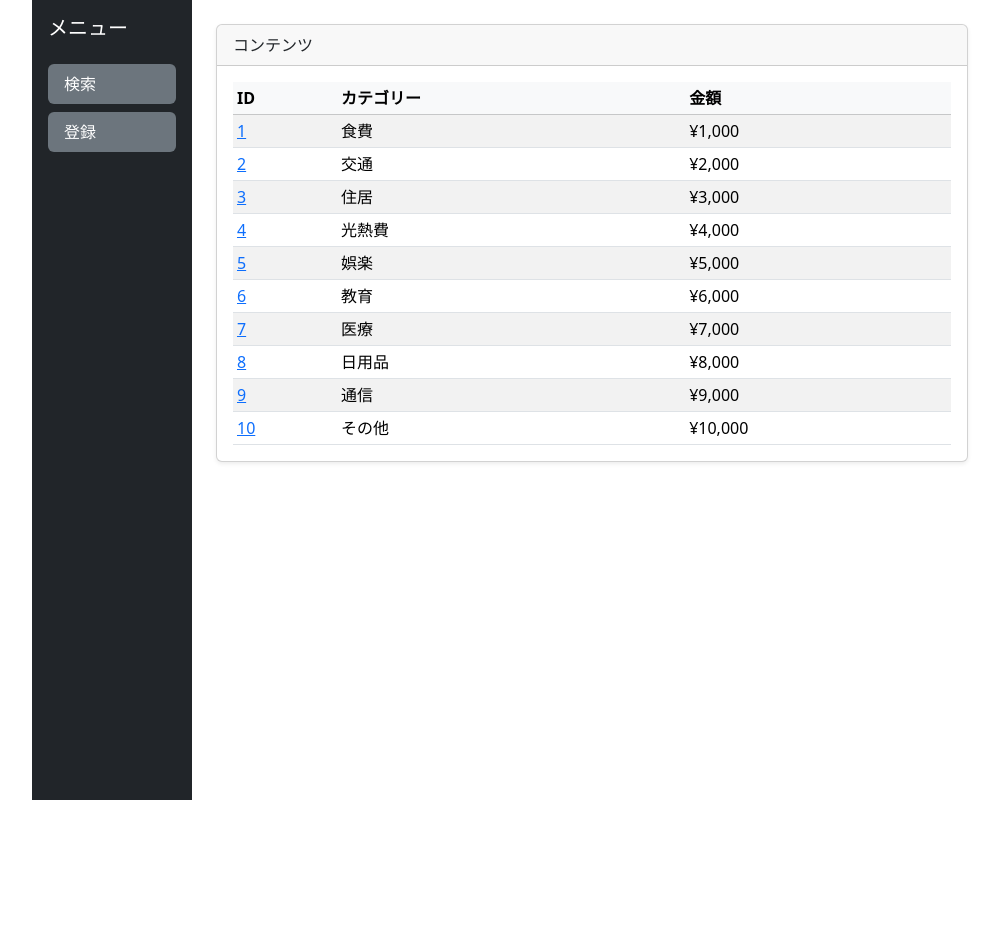
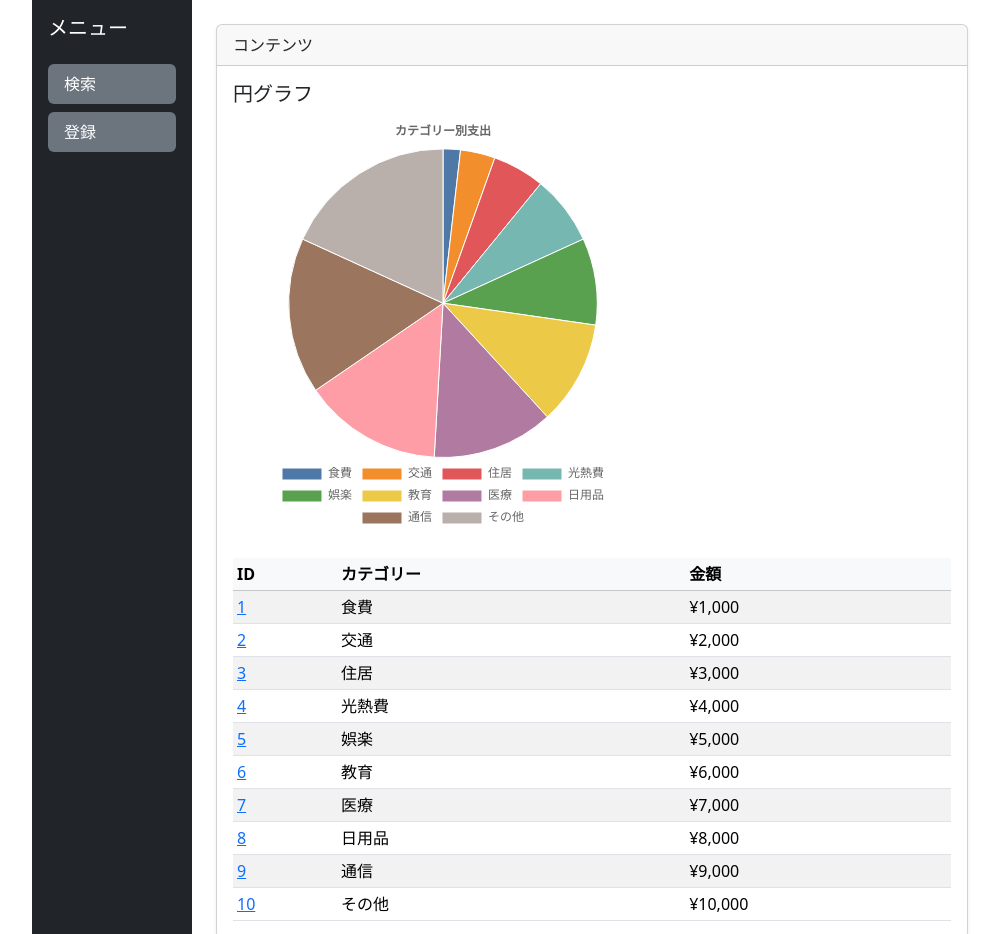
Before and after one commit to favopg/kotlin_ai, a website: page front/index.html in a window 1280 px wide. Shown: the top 934 px of the page, without its empty margins (128-1127 px from the left). Before the commit the page ends 800 px from the top, so only its background shows below. Drawn offline with nearby package versions, Linux system fonts and the light colour scheme.

Commit message:
feat: カテゴリー別支出の円グラフ表示を追加
- Chart.jsを導入し、カテゴリーごとの支出を視覚化
- 円グラフの描画ロジックを`buildChart`メソッドとして実装
- 初期化時にグラフが表示されるよう`mounted`フックを設定
- 金額を数値に変換するための`parseAmount`メソッドを実装

```diff
--- a/front/index.html
+++ b/front/index.html
@@ -8,6 +8,8 @@
     <link href="https://cdn.jsdelivr.net/npm/bootstrap@5.3.2/dist/css/bootstrap.min.css" rel="stylesheet">
     <!-- Bootstrap JS -->
     <script src="https://cdn.jsdelivr.net/npm/bootstrap@5.3.2/dist/js/bootstrap.bundle.min.js"></script>
+    <!-- Chart.js -->
+    <script src="https://cdn.jsdelivr.net/npm/chart.js"></script>
 </head>
 <body>
     <div class="container" style="max-width: 960px;">
@@ -26,6 +28,14 @@
                 <div class="card shadow-sm">
                     <div class="card-header">コンテンツ</div>
                     <div id="app" class="card-body">
+                        <!-- 円グラフ（右サイドコンテンツの一番上） -->
+                        <div class="mb-4">
+                            <h5 class="card-title mb-2">円グラフ</h5>
+                            <div class="ratio ratio-1x1" style="max-width: 420px;">
+                                <canvas id="categoryPieChart" aria-label="カテゴリー別支出円グラフ" role="img"></canvas>
+                            </div>
+                        </div>
+
                         <div class="table-responsive">
                             <table class="table table-sm table-striped align-middle mb-0">
                                 <thead class="table-light">
@@ -66,8 +76,49 @@
                         { id: 8, category: '日用品', amount: '¥8,000' },
                         { id: 9, category: '通信', amount: '¥9,000' },
                         { id: 10, category: 'その他', amount: '¥10,000' }
-                    ]
+                    ],
+                    _chart: null
                 }
+            },
+            methods: {
+                parseAmount(val) {
+                    if (typeof val === 'number') return val;
+                    const n = String(val).replace(/[^\d.-]/g, '');
+                    return Number(n || 0);
+                },
+                buildChart() {
+                    const totals = {};
+                    for (const it of this.items) {
+                        totals[it.category] = (totals[it.category] || 0) + this.parseAmount(it.amount);
+                    }
+                    const labels = Object.keys(totals);
+                    const data = Object.values(totals);
+                    const ctx = document.getElementById('categoryPieChart');
+                    if (!ctx) return;
+                    if (this._chart) {
+                        this._chart.destroy();
+                    }
+                    this._chart = new Chart(ctx, {
+                        type: 'pie',
+                        data: {
+                            labels,
+                            datasets: [{
+                                data,
+                                backgroundColor: ['#4e79a7','#f28e2b','#e15759','#76b7b2','#59a14f','#edc948','#b07aa1','#ff9da7','#9c755f','#bab0ab'],
+                                borderWidth: 1
+                            }]
+                        },
+                        options: {
+                            plugins: {
+                                legend: { position: 'bottom' },
+                                title: { display: true, text: 'カテゴリー別支出' }
+                            }
+                        }
+                    });
+                }
+            },
+            mounted() {
+                this.buildChart();
             }
         }).mount('#app');
     </script>
```
